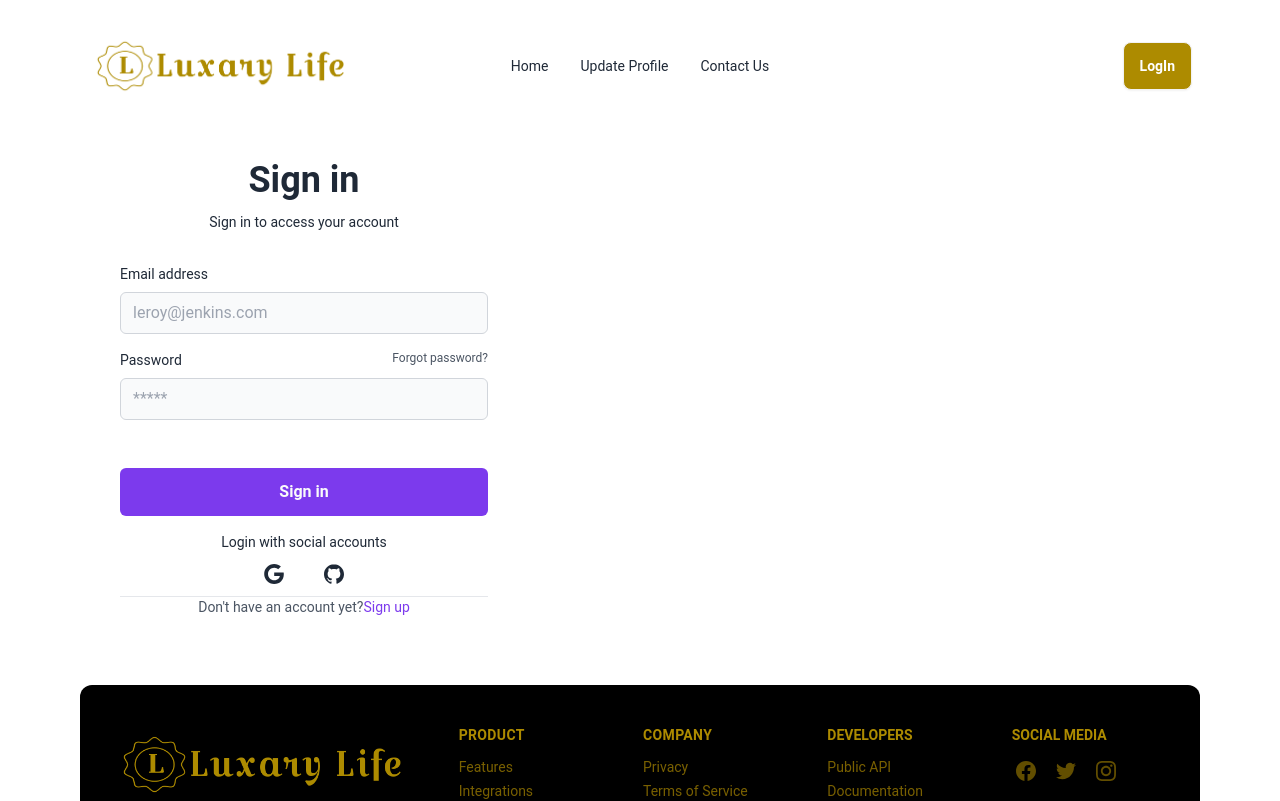
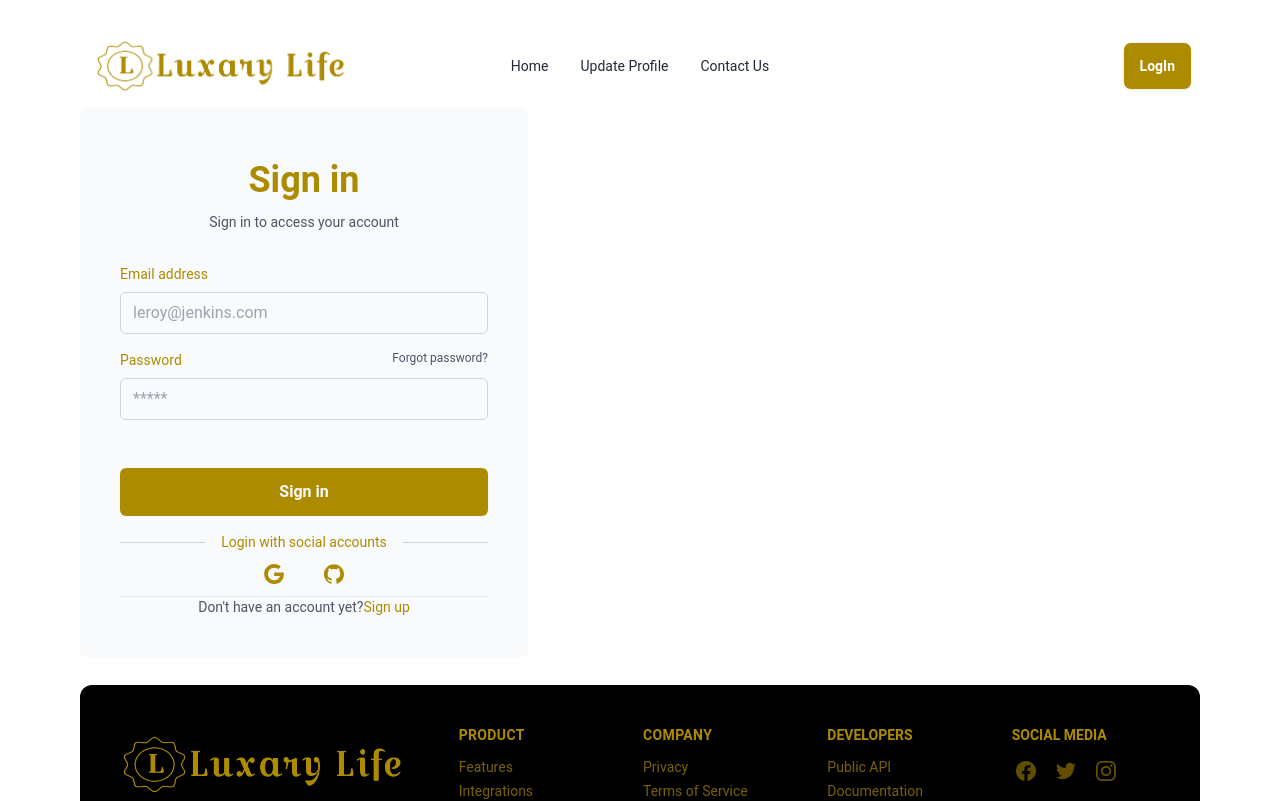
Before and after one commit to AKsamrat/real-eated, a React (Vite) app: page /login in a window 1280 px wide. Shown: the top 801 px of the page. Built offline with nearby package versions, Linux system fonts and the light colour scheme; no server answers.

Commit message:
toast ok

```diff
--- a/package.json
+++ b/package.json
@@ -22,6 +22,7 @@
     "react-icons": "^5.0.1",
     "react-router-dom": "^6.22.3",
     "react-tabs": "^6.0.2",
+    "react-toastify": "^10.0.5",
     "react-tooltip": "^5.26.3",
     "sort-by": "^1.2.0",
     "swiper": "^11.1.0"
--- a/src/Components/Testimonial.jsx
+++ b/src/Components/Testimonial.jsx
@@ -3,9 +3,14 @@ import { FaTwitter } from 'react-icons/fa';
 const Testimonial = () => {
   return (
     <div className="mt-20 text-[#AD8B00]">
-      <h3 className=" text-5xl font-bold text-center mb-12">
+      <h3 className=" text-5xl font-bold text-center ">
         Happy <span className="text-oranges">Clients says</span>
       </h3>
+      <p className="text-center py-8 ">
+        With Celebration, it’s quicker with the customer, the customer is more
+        ensured <br /> of getting exactly what they ordered, and I’m all for the
+        efficiency.
+      </p>
       <div className="grid grid-cols-1 md:grid-cols-2 lg:grid-cols-3 gap-11">
         <div
           className="card card-compact  bg-base-10  border border-[#ad8a0058] shadow-xl p-4 md:p-8 lg:p-8 text-center "
@@ -31,8 +36,9 @@ const Testimonial = () => {
               data-aos-delay="700"
               data-aos-duration="700"
             >
-              Slate helps you see how many more days you need to work to reach
-              your financial goal for the month and year.
+              You made it so simple. My new site is so much faster and easier to
+              work with than my old site. I just choose the page, make the
+              change and click save.
             </p>
             <div
               className="rating flex-1 justify-center"
--- a/src/Pages/Login.jsx
+++ b/src/Pages/Login.jsx
@@ -2,13 +2,15 @@ import React, { useContext } from 'react';
 import { Link, useLocation, useNavigate } from 'react-router-dom';
 import { AuthContext } from '../Provider/AuthProvider';
 import { useForm } from 'react-hook-form';
+import { ToastContainer, toast } from 'react-toastify';
+import 'react-toastify/dist/ReactToastify.css';
 
 const Login = () => {
   const { signIn, googleLogin, githubLogin } = useContext(AuthContext);
   const location = useLocation();
   const navigate = useNavigate();
   const from = location?.state ? location.state : '/';
-  console.log(location);
+  // console.log(location);
   const handleSocialLogin = socialProvider => {
     socialProvider().then(result => {
       // if (result.user) {
@@ -26,21 +28,26 @@ const Login = () => {
 
   const onSubmit = data => {
     const { email, password } = data;
-    signIn(email, password).then(result => {
+    signIn(email, password)
+      .then(result => {
         console.log(result.user);
         if (result.user) {
+          toast('Succesfully Login');
           // navigate(form);
           navigate(from, { replace: true });
         }
+      })
+      .catch(error => {
+        toast('Dont Match email & pass');
       });
   };
 
   return (
     <div>
-      <div className="flex flex-col max-w-md p-6 rounded-md sm:p-10 dark:bg-gray-50 text-gray-800">
+      <div className="flex flex-col max-w-md p-6 rounded-md sm:p-10 bg-gray-50  text-[#AD8B00]">
         <div className="mb-8 text-center">
           <h1 className="my-3 text-4xl font-bold">Sign in</h1>
-          <p className="text-sm dark:text-gray-600">
+          <p className="text-sm text-gray-600">
             Sign in to access your account
           </p>
         </div>
@@ -61,7 +68,7 @@ const Login = () => {
                 name="email"
                 id="email"
                 placeholder="leroy@jenkins.com"
-                className="w-full px-3 py-2 border rounded-md border-gray-300 bg-gray-50 dark:text-gray-800"
+                className="w-full px-3 py-2 border rounded-md border-gray-300 bg-gray-50 text-gray-800"
               />
               {errors.email && <span>This field is required</span>}
             </div>
@@ -93,7 +100,7 @@ const Login = () => {
             <div>
               <button
                 type="submit"
-                className="w-full px-8 py-3 font-semibold rounded-md bg-violet-600 text-gray-50"
+                className="w-full px-8 py-3 font-semibold rounded-md bg-[#AD8B00] text-gray-50"
               >
                 Sign in
               </button>
@@ -101,11 +108,11 @@ const Login = () => {
           </div>
         </form>
         <div className="flex items-center pt-4 space-x-1">
-          <div className="flex-1 h-px sm:w-16 dark:bg-gray-300"></div>
+          <div className="flex-1 h-px sm:w-16 bg-gray-300"></div>
           <p className="px-3 text-sm dark:text-gray-600">
             Login with social accounts
           </p>
-          <div className="flex-1 h-px sm:w-16 dark:bg-gray-300"></div>
+          <div className="flex-1 h-px sm:w-16 bg-gray-300"></div>
         </div>
         <div className="flex justify-center space-x-4">
           <button
@@ -143,7 +150,7 @@ const Login = () => {
             to={'/register'}
             rel="noopener noreferrer"
             href="#"
-            className="hover:underline text-violet-600"
+            className="hover:underline text-[#AD8B00]"
           >
             Sign up
           </Link>
--- a/src/Pages/Navbar.jsx
+++ b/src/Pages/Navbar.jsx
@@ -1,12 +1,13 @@
 import React, { useContext } from 'react';
 import { Link, NavLink } from 'react-router-dom';
 import { AuthContext } from '../Provider/AuthProvider';
+import { ToastContainer, toast } from 'react-toastify';
 
 const Navbar = () => {
   const { logOut, user } = useContext(AuthContext);
   // console.log(user);
   const handleSignout = () => {
-    logOut().then().catch();
+    logOut().then(toast('successfully Loged Out')).catch();
   };
 
   const navlink = (
--- a/src/Pages/Register.jsx
+++ b/src/Pages/Register.jsx
@@ -6,6 +6,8 @@ import { AuthContext } from './../Provider/AuthProvider';
 import { getAuth, updateProfile } from 'firebase/auth';
 import app from '../FireBase/Firebase.config';
 const auth = getAuth(app);
+import { ToastContainer, toast } from 'react-toastify';
+import 'react-toastify/dist/ReactToastify.css';
 
 const Register = () => {
   const { createUser } = useContext(AuthContext);
@@ -37,19 +39,21 @@ const Register = () => {
     setRegisterError('');
     setSuccess('');
     createUser(email, password).then(result => {
+      toast('successfully register');
       updateProfile(auth.currentUser, {
         displayName: data.name,
         photoURL: data.photo,
       });
       if (result.user) {
-        navigate(from);
+        // navigate(from);
+        data.name('');
       }
     });
   };
 
   return (
     <div className=" lg:pl-32">
-      <div className="flex flex-col max-w-md p-6 rounded-md sm:p-10 dark:bg-gray-50 dark:text-gray-800">
+      <div className="flex flex-col max-w-md p-6 rounded-md sm:p-10 bg-gray-50 text-[#AD8B00]">
         <div className="mb-8 text-center">
           <h1 className="my-3 text-4xl font-bold">Register</h1>
           <p className="text-sm dark:text-gray-600">
@@ -97,7 +101,7 @@ const Register = () => {
                 name="email"
                 id="email"
                 placeholder="leroy@jenkins.com"
-                className="w-full px-3 py-2 border rounded-md dark:border-gray-300 dark:bg-gray-50 dark:text-gray-800"
+                className="w-full px-3 py-2 border rounded-md dark:border-gray-300 dark:bg-gray-50 text-gray-800"
               />
               {errors.email && <span>This field is required</span>}
             </div>
@@ -113,7 +117,7 @@ const Register = () => {
                   id="password"
                   required
                   placeholder="*****"
-                  className="w-full px-3 py-2 border rounded-md dark:border-gray-300 dark:bg-gray-50 dark:text-gray-800"
+                  className="w-full px-3 py-2 border rounded-md border-gray-300 bg-gray-50 dark:text-gray-800"
                 />
                 <span
                   className="absolute top-3 right-2"
@@ -139,7 +143,7 @@ const Register = () => {
             <div>
               <button
                 type="submit"
-                className="w-full px-8 py-3 font-semibold rounded-md bg-violet-600 text-gray-50"
+                className="w-full px-8 py-3 font-semibold rounded-md bg-[#AD8B00] text-gray-50"
               >
                 Register
               </button>
@@ -152,7 +156,7 @@ const Register = () => {
             to={'/login'}
             rel="noopener noreferrer"
             href="#"
-            className="hover:underline text-violet-600 font-bold"
+            className="hover:underline text-[#AD8B00] font-bold"
           >
             Sign In
           </Link>
--- a/src/Pages/UpdateProfile.jsx
+++ b/src/Pages/UpdateProfile.jsx
@@ -3,6 +3,8 @@ import React, { useContext, useState } from 'react';
 import { useForm } from 'react-hook-form';
 import app from '../FireBase/Firebase.config';
 // import img1 from '../assets/update1.jpg';
+import { toast } from 'react-toastify';
+import 'react-toastify/dist/ReactToastify.css';
 
 import { useLocation, useNavigate } from 'react-router-dom';
 import { AuthContext } from '../Provider/AuthProvider';
@@ -22,12 +24,13 @@ const UpdateProfile = () => {
 
   const onSubmit = data => {
     // const { email, password } = data;
+    toast('Profile Update Seccesfully');
 
     updateProfile(auth.currentUser, {
       displayName: data.name,
       photoURL: data.photo,
     });
-    if (result.user) {
+    if (data.user) {
       navigate(from);
     }
   };
--- a/src/main.jsx
+++ b/src/main.jsx
@@ -15,6 +15,8 @@ import CardDetails from './Components/CardDetails';
 import Contact from './Pages/Contact';
 import AOS from 'aos';
 import 'aos/dist/aos.css'; // You can also use <link> for styles
+import { ToastContainer, toast } from 'react-toastify';
+import 'react-toastify/dist/ReactToastify.css';
 // ..
 AOS.init();
 const router = createBrowserRouter([
@@ -69,5 +71,6 @@ ReactDOM.createRoot(document.getElementById('root')).render(
     <AuthProvider>
       <RouterProvider router={router} />
     </AuthProvider>
+    <ToastContainer />
   </React.StrictMode>
 );
```
Also changed, not shown: 1 other file (tests, documents, lock files or other folders). Lines whose indentation alone changed are shown as unchanged.
